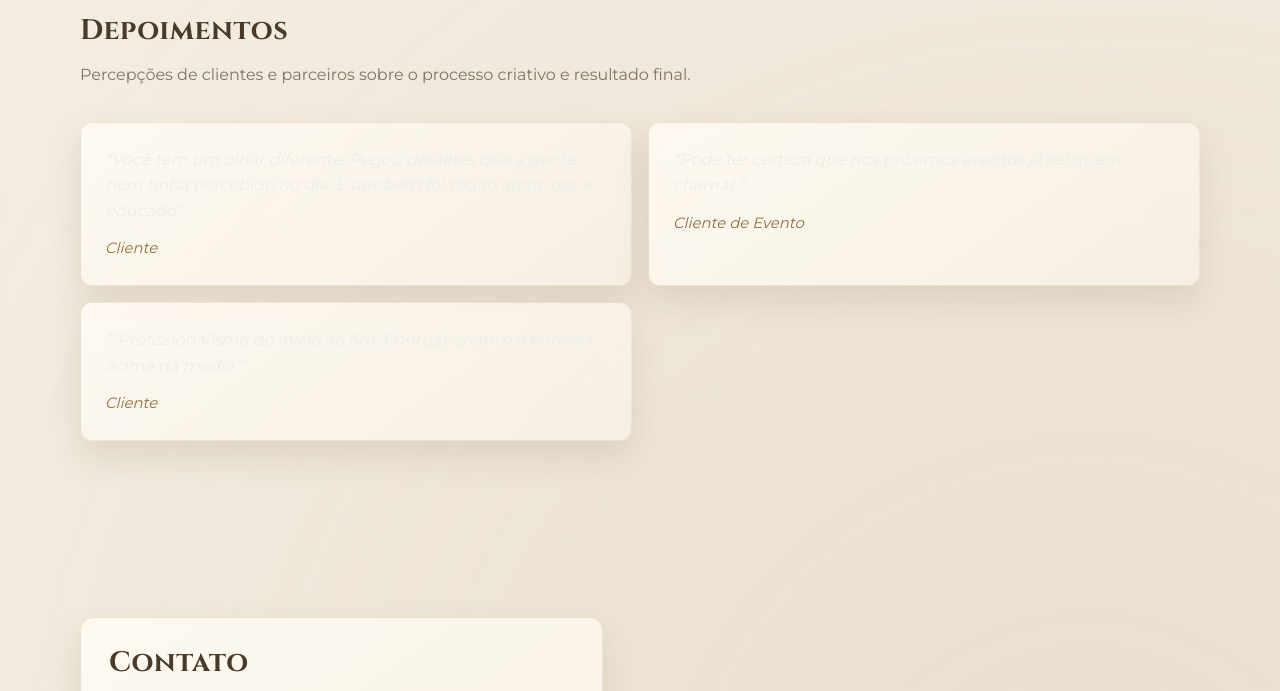
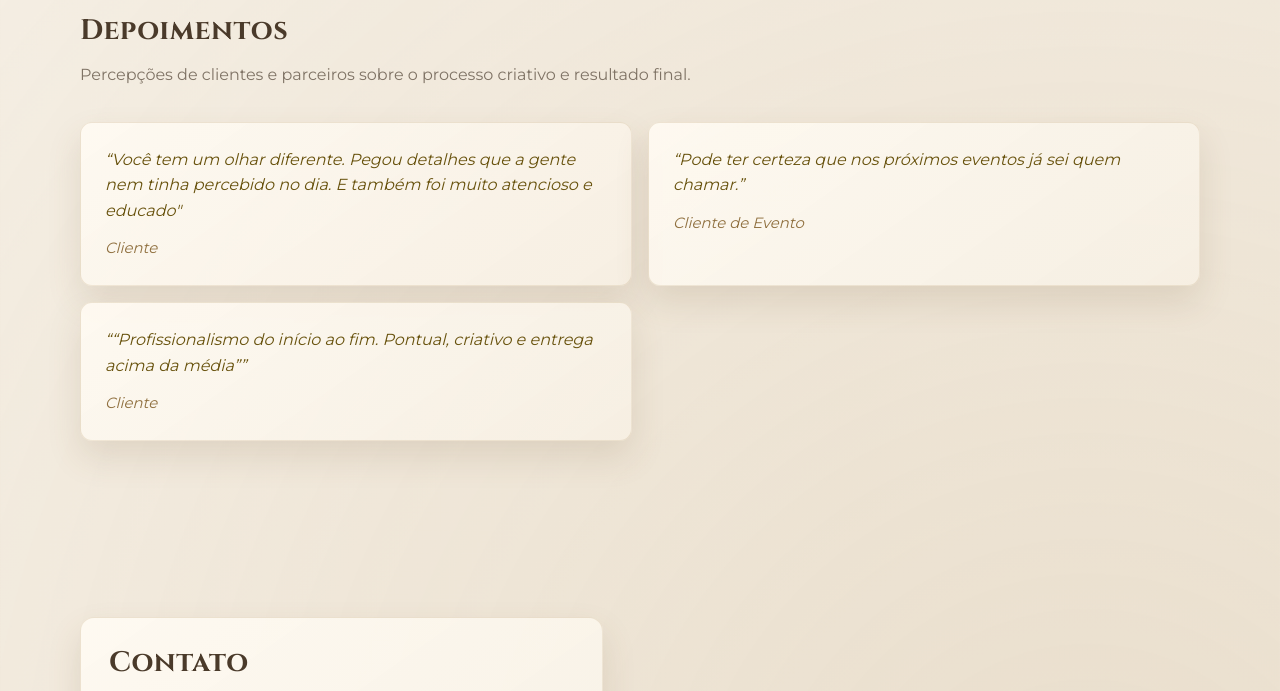
Before and after one commit to luisfelipepereira/Pedro-Ribeiro, a plain HTML site: page index.html in a window 1280 px wide. Shown: the part 4060-4751 px from the top of the page. Drawn offline with nearby package versions, Linux system fonts and the light colour scheme.

Commit message:
novo cor de <P>

```diff
--- a/styles.css
+++ b/styles.css
@@ -3,7 +3,7 @@
       --bg: #0b0b0b;
       --surface: #141414;
       --surface-2: #1b1b1b;
-      --text: #f5f5f5;
+      --text: #0a0a0a;
       --muted: #b7b7b7;
       --accent: #c62828;
       --accent-2: #d4af37;
@@ -640,6 +640,7 @@
       display: grid;
       grid-template-columns: repeat(2, minmax(0, 1fr));
       gap: 16px;
+      color: #f1f1f1;
     }
 
     blockquote {
@@ -647,7 +648,8 @@
       border: 1px solid var(--line);
       border-radius: 12px;
       padding: 24px;
-      color: #ececec;
+      color: #68520d;
+      transition: transform 220ms ease, box-shadow 220ms ease, border-color 280ms ease, background-color 280ms ease;
     }
 
     blockquote p {
@@ -893,6 +895,7 @@
       .gallery-pagination {
         display: flex;
       }
+
     }
 
     /* Referencia visual do video: creme + dourado + minimal elegante */
```
